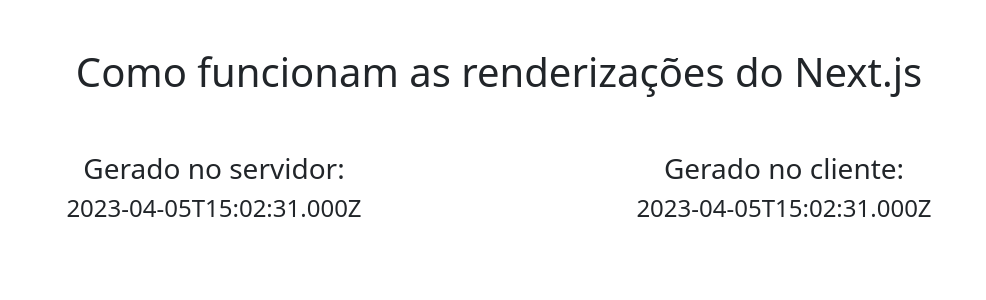
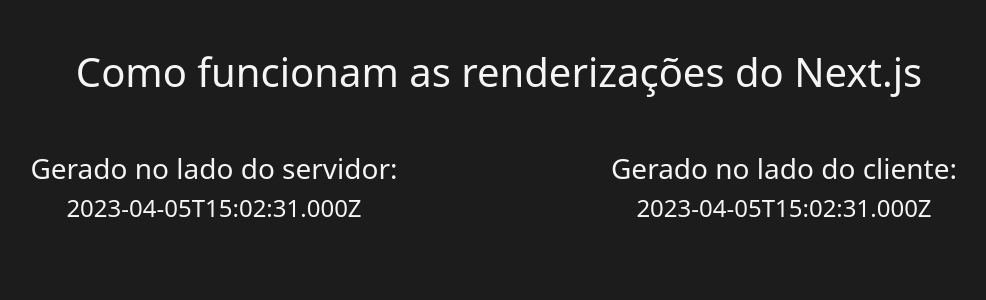
Before and after one commit to 21fernandinhow/nextjsecommerce, a Next.js app: page /dynamic in a window 1280 px wide. Shown: the top 300 px of the page, without its empty margins (141-1127 px from the left). Built offline with nearby package versions, Linux system fonts and the light colour scheme; no server answers.

Commit message:
changed global style

```diff
--- a/src/pages/_app.tsx
+++ b/src/pages/_app.tsx
@@ -1,4 +1,5 @@
 import 'bootstrap/dist/css/bootstrap.min.css'
+import '../styles/global.css'
 import type { AppProps } from 'next/app'
 
 export default function App({ Component, pageProps }: AppProps) {
--- a/src/pages/dynamic.tsx
+++ b/src/pages/dynamic.tsx
@@ -41,11 +41,11 @@
 
         <div className="row">
             <div className="col py-2">
-                <h3>Gerado no servidor:</h3>
+                <h3>Gerado no lado do servidor:</h3>
                 <h4>{props.serverSideData?.timestamp.toString()}</h4>
             </div>
             <div className="col py-2">
-                <h3>Gerado no cliente:</h3>
+                <h3>Gerado no lado do cliente:</h3>
                 <h4>{clientSideData?.timestamp.toString()}</h4>
             </div>
         </div>
--- /dev/null
+++ b/src/styles/global.css
@@ -0,0 +1,4 @@
+body{
+    color: #f5f5f5;
+    background-color: #1c1c1c;
+}
```
